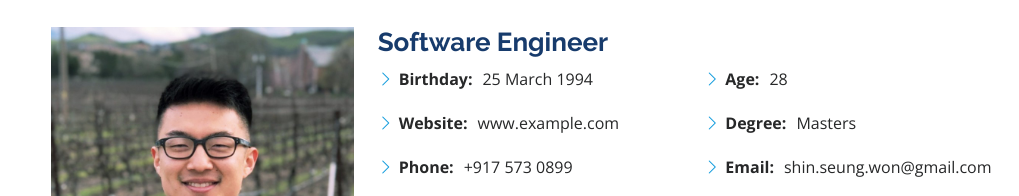
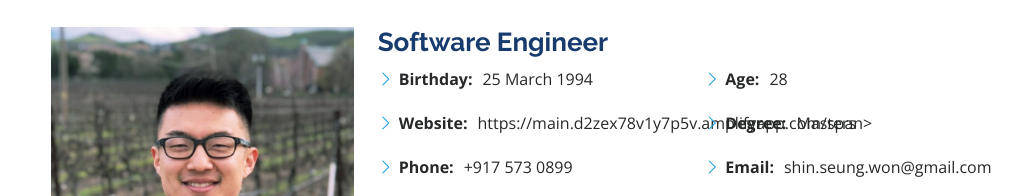
Before and after one commit to jss475/my-personal-portfolio, a plain HTML site: page index.html in a window 1280 px wide. Shown: the part 1133-1329 px from the top of the page, without its empty margins (261-1280 px from the left). Drawn offline with nearby package versions, Linux system fonts and the light colour scheme.

Commit message:
updated portfolio web link

```diff
--- a/index.html
+++ b/index.html
@@ -105,7 +105,7 @@
               <div class="col-lg-6">
                 <ul>
                   <li><i class="bi bi-chevron-right"></i> <strong>Birthday:</strong> <span>25 March 1994</span></li>
-                  <li><i class="bi bi-chevron-right"></i> <strong>Website:</strong> <span>www.example.com</span></li>
+                  <li><i class="bi bi-chevron-right"></i> <strong>Website:</strong> <span>https://main.d2zex78v1y7p5v.amplifyapp.com/span></li>
                   <li><i class="bi bi-chevron-right"></i> <strong>Phone:</strong> <span>+917 573 0899</span></li>
                   <li><i class="bi bi-chevron-right"></i> <strong>City:</strong> <span>New York, USA</span></li>
                 </ul>
```
